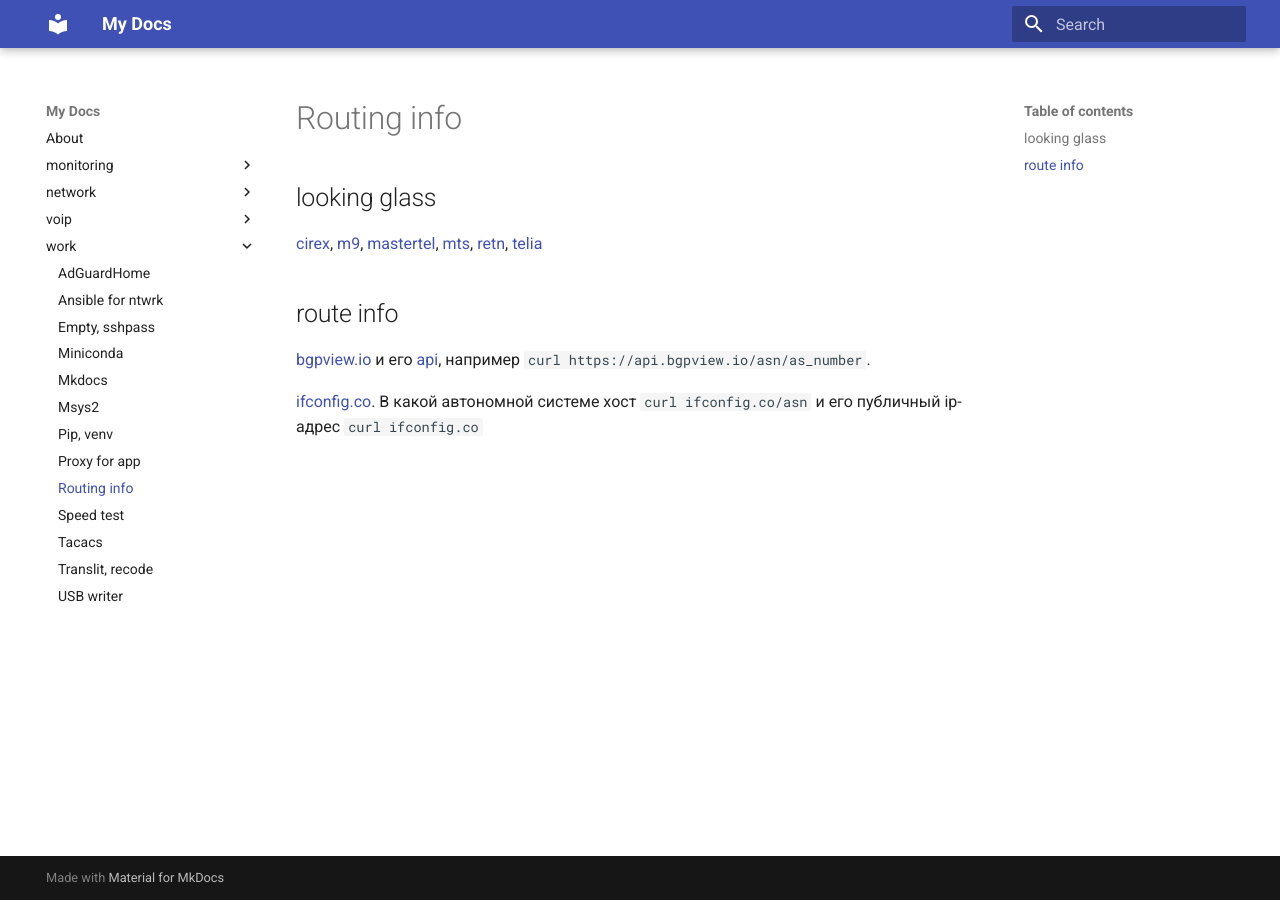
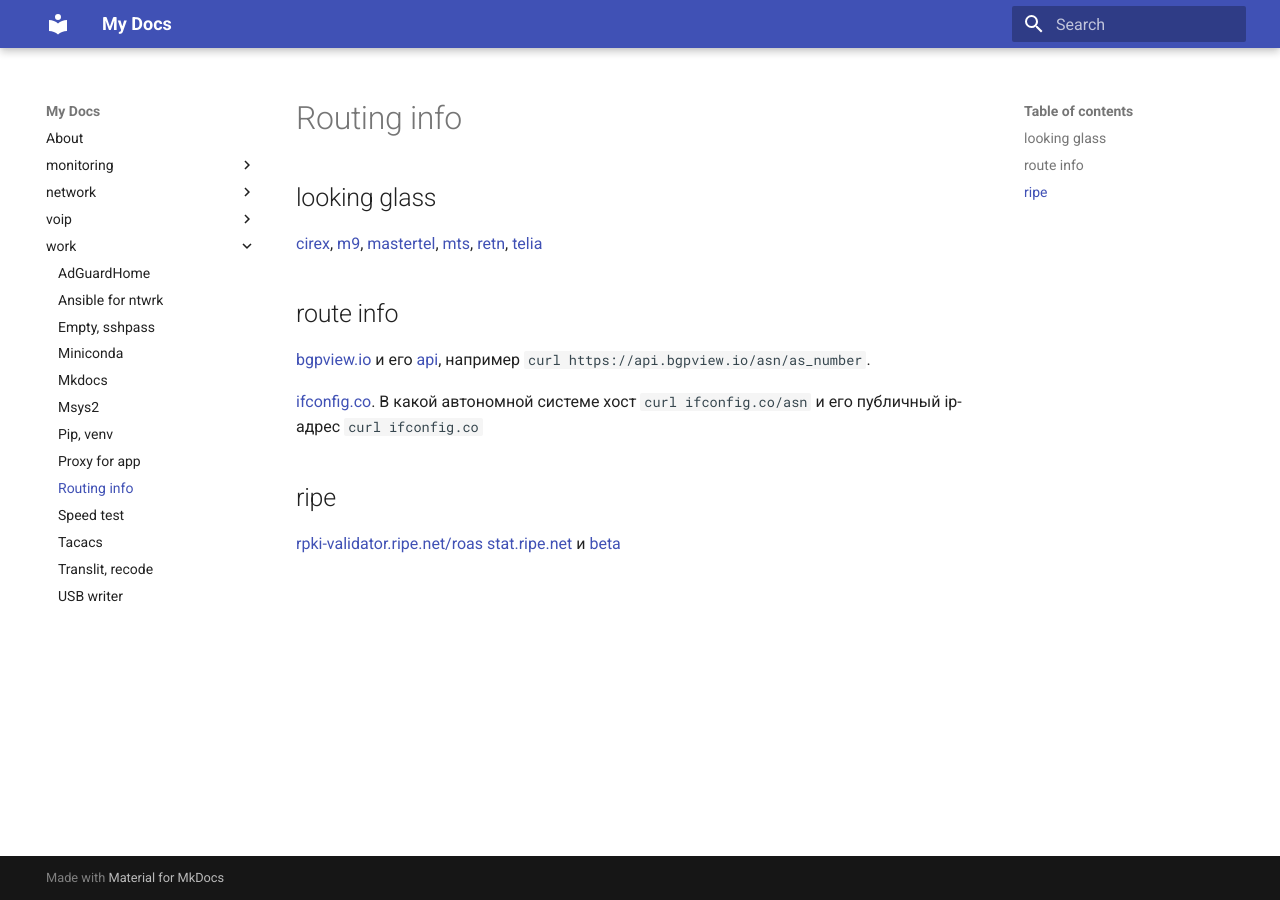
Before and after one commit to v98765/v98765.github.io, an MkDocs documentation site: the page built from docs/work/routing_info.md, in a window 1280 px wide. Built offline with MkDocs 1.6.1 and Material for MkDocs 9.7.7, drawn with Linux system fonts in a browser that asks for light colours.

Commit message:
work/routing_info.md ripe links

```diff
--- a/docs/work/routing_info.md
+++ b/docs/work/routing_info.md
@@ -9,3 +9,8 @@
 [bgpview.io](https://bgpview.io) и его [api](https://bgpview.docs.apiary.io/), например `curl https://api.bgpview.io/asn/as_number`.
 
 [ifconfig.co](http://ifconfig.co/). В какой автономной системе хост `curl ifconfig.co/asn` и его публичный ip-адрес `curl ifconfig.co`
+
+## ripe
+
+[rpki-validator.ripe.net/roas](https://rpki-validator.ripe.net/roas)
+[stat.ripe.net](https://stat.ripe.net/) и [beta](https://beta-ui.stat.ripe.net/launchpad)
```
